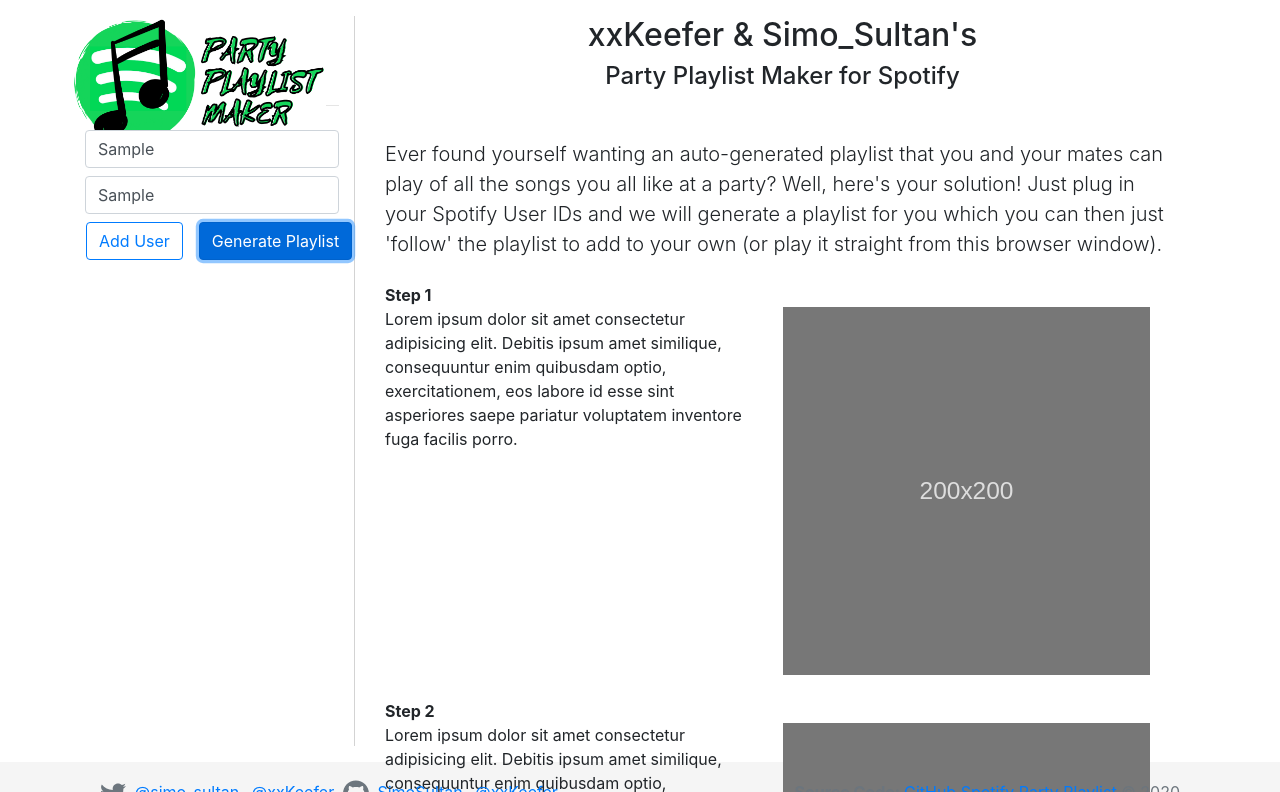
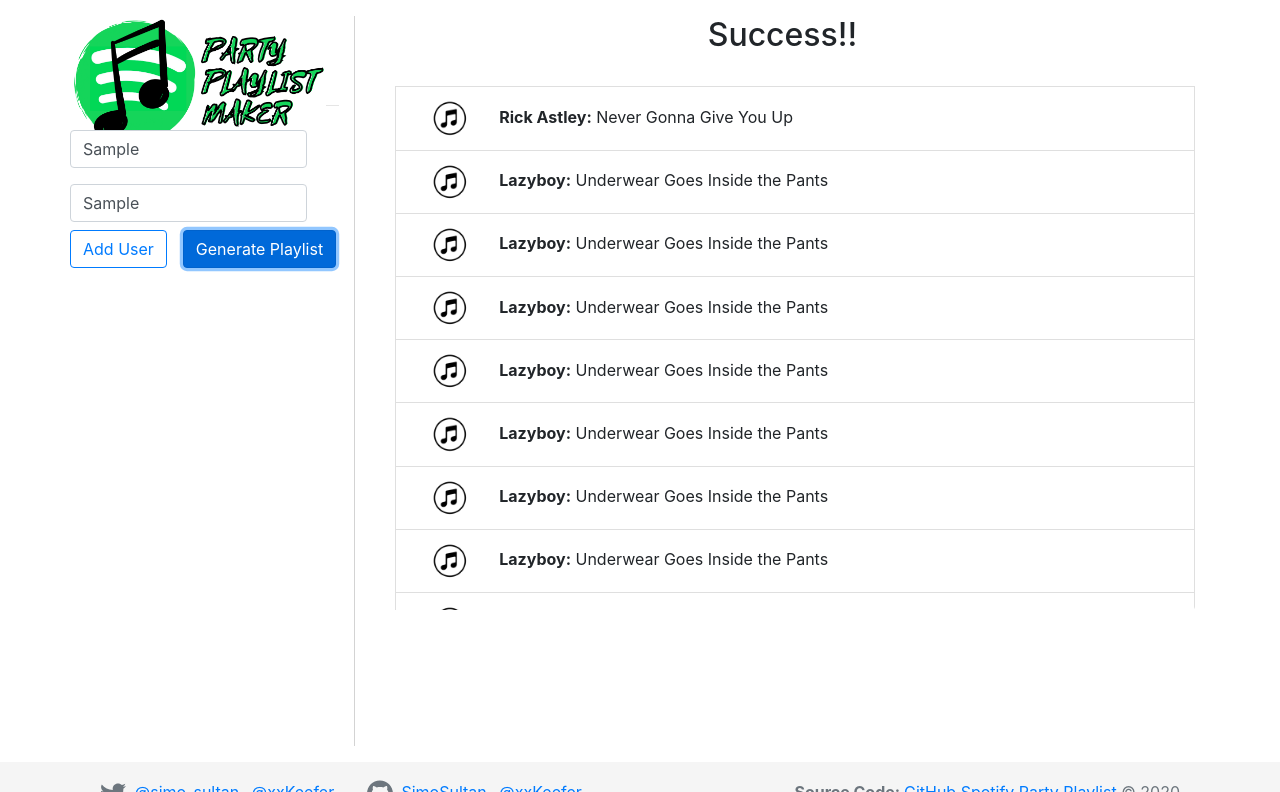
Before and after one commit to xxKeefer/spotify-party-playlist, a plain HTML site: page src/index.html in a window 1280 px wide. Both pictures are taken after typing "Sample", "Sample" into the empty fields and a click on the button "Generate Playlist". Shown: the top 792 px of the page. Drawn offline with nearby package versions, Linux system fonts and the light colour scheme.

Commit message:
added overflow to playlist

```diff
--- a/src/css/styles.scss
+++ b/src/css/styles.scss
@@ -50,6 +50,10 @@
         // height: 50%;
         #input-cont {
           width: 100%;
+          .remove-user-input {
+            cursor: pointer;
+            filter: invert(21%) sepia(87%) saturate(6870%) hue-rotate(357deg) brightness(105%) contrast(117%);
+          }
         }
       }
     }
--- a/src/index.html
+++ b/src/index.html
@@ -41,12 +41,15 @@
 
           <div id="input-cont" class="container">
 
-            <input class="form-control my-2" type="text" placeholder="User ID">
-            <input class="form-control my-2" type="text" placeholder="User ID">
-
+            <div id="user-cont-1" class="row">
+              <input id="user-input-1" class="form-control my-2 col-10" type="text" placeholder="User ID">
+            </div>
+            <div id="user-cont-2" class="row">
+              <input id="user-input-2" class="form-control my-2 col-10" type="text" placeholder="User ID">
+            </div>
           </div>
 
-          <button id="addUserIdButton" type="button" class="ml-3 btn btn-outline-primary">Add User</button>
+          <button id="addUserIdButton" type="button" class="btn btn-outline-primary">Add User</button>
           <button id="generatePlaylistButton" type="button" class="ml-3 btn btn-primary">Generate Playlist</button>
 
         </div>
@@ -88,7 +91,7 @@
         <img id="loadingPlaylistGif" class="d-none my-3 mx-3" src="img/loading.gif" alt="">
 
         <!-- PLAYLIST CONTAINER -->
-        <div id="playlist-cont" class="pt-4 container d-none list-group">
+        <div id="playlist-cont" class="pt-4 h-75 overflow-auto container d-none list-group">
           <ul id="playlist-list"></ul>
         </div>
 
@@ -119,7 +122,7 @@
         <a href="https://twitter.com/simo_sultan" class="d-inline mx-1">@simo_sultan</a>
         <a href="https://twitter.com/xxKeefer" class="d-inline mx-1">@xxKeefer</a>
         <!-- <p class="font-weight-bold d-inline ml-4">GitHub: </p> -->
-        <img src="img/github.svg" class="footer-social-icons alt="">
+        <img src="img/github.svg" class="ml-4 footer-social-icons alt="">
         <a href="https://github.com/SimoSultan" class="d-inline mx-1">SimoSultan</a>
         <a href="https://github.com/xxKeefer" class="d-inline mx-1">@xxKeefer</a>
 
--- a/src/js/frontEnd.js
+++ b/src/js/frontEnd.js
@@ -3,14 +3,68 @@
 const data = [
   {track: 'Never Gonna Give You Up', artist: 'Rick Astley', album: 'Whenever You Need Somebody', year: '1987'},
   {track: 'Underwear Goes Inside the Pants', artist: 'Lazyboy', album: 'Lazyboy TV', year: '2004'},
+  {track: 'Underwear Goes Inside the Pants', artist: 'Lazyboy', album: 'Lazyboy TV', year: '2004'},
+  {track: 'Underwear Goes Inside the Pants', artist: 'Lazyboy', album: 'Lazyboy TV', year: '2004'},
+  {track: 'Underwear Goes Inside the Pants', artist: 'Lazyboy', album: 'Lazyboy TV', year: '2004'},
+  {track: 'Underwear Goes Inside the Pants', artist: 'Lazyboy', album: 'Lazyboy TV', year: '2004'},
+  {track: 'Underwear Goes Inside the Pants', artist: 'Lazyboy', album: 'Lazyboy TV', year: '2004'},
+  {track: 'Underwear Goes Inside the Pants', artist: 'Lazyboy', album: 'Lazyboy TV', year: '2004'},
+  {track: 'Underwear Goes Inside the Pants', artist: 'Lazyboy', album: 'Lazyboy TV', year: '2004'},
+  {track: 'Underwear Goes Inside the Pants', artist: 'Lazyboy', album: 'Lazyboy TV', year: '2004'},
+  {track: 'Underwear Goes Inside the Pants', artist: 'Lazyboy', album: 'Lazyboy TV', year: '2004'},
+  {track: 'Underwear Goes Inside the Pants', artist: 'Lazyboy', album: 'Lazyboy TV', year: '2004'},
+  {track: 'Underwear Goes Inside the Pants', artist: 'Lazyboy', album: 'Lazyboy TV', year: '2004'},
+  {track: 'Underwear Goes Inside the Pants', artist: 'Lazyboy', album: 'Lazyboy TV', year: '2004'},
+  {track: 'Underwear Goes Inside the Pants', artist: 'Lazyboy', album: 'Lazyboy TV', year: '2004'},
+  {track: 'Underwear Goes Inside the Pants', artist: 'Lazyboy', album: 'Lazyboy TV', year: '2004'},
+  {track: 'Underwear Goes Inside the Pants', artist: 'Lazyboy', album: 'Lazyboy TV', year: '2004'},
+  {track: 'Underwear Goes Inside the Pants', artist: 'Lazyboy', album: 'Lazyboy TV', year: '2004'},
+  {track: 'Underwear Goes Inside the Pants', artist: 'Lazyboy', album: 'Lazyboy TV', year: '2004'},
+  {track: 'Underwear Goes Inside the Pants', artist: 'Lazyboy', album: 'Lazyboy TV', year: '2004'},
+  {track: 'Underwear Goes Inside the Pants', artist: 'Lazyboy', album: 'Lazyboy TV', year: '2004'},
+  {track: 'Underwear Goes Inside the Pants', artist: 'Lazyboy', album: 'Lazyboy TV', year: '2004'},
+  {track: 'Underwear Goes Inside the Pants', artist: 'Lazyboy', album: 'Lazyboy TV', year: '2004'},
+  {track: 'Underwear Goes Inside the Pants', artist: 'Lazyboy', album: 'Lazyboy TV', year: '2004'},
+  {track: 'Underwear Goes Inside the Pants', artist: 'Lazyboy', album: 'Lazyboy TV', year: '2004'},
+  {track: 'Underwear Goes Inside the Pants', artist: 'Lazyboy', album: 'Lazyboy TV', year: '2004'},
+  {track: 'Underwear Goes Inside the Pants', artist: 'Lazyboy', album: 'Lazyboy TV', year: '2004'},
+  {track: 'Underwear Goes Inside the Pants', artist: 'Lazyboy', album: 'Lazyboy TV', year: '2004'},
+  {track: 'Underwear Goes Inside the Pants', artist: 'Lazyboy', album: 'Lazyboy TV', year: '2004'},
+  {track: 'Underwear Goes Inside the Pants', artist: 'Lazyboy', album: 'Lazyboy TV', year: '2004'},
+  {track: 'Underwear Goes Inside the Pants', artist: 'Lazyboy', album: 'Lazyboy TV', year: '2004'},
+  {track: 'Underwear Goes Inside the Pants', artist: 'Lazyboy', album: 'Lazyboy TV', year: '2004'},
+  {track: 'Underwear Goes Inside the Pants', artist: 'Lazyboy', album: 'Lazyboy TV', year: '2004'},
+  {track: 'Underwear Goes Inside the Pants', artist: 'Lazyboy', album: 'Lazyboy TV', year: '2004'},
+  {track: 'Underwear Goes Inside the Pants', artist: 'Lazyboy', album: 'Lazyboy TV', year: '2004'},
+  {track: 'Underwear Goes Inside the Pants', artist: 'Lazyboy', album: 'Lazyboy TV', year: '2004'},
+  {track: 'Underwear Goes Inside the Pants', artist: 'Lazyboy', album: 'Lazyboy TV', year: '2004'},
+  {track: 'Underwear Goes Inside the Pants', artist: 'Lazyboy', album: 'Lazyboy TV', year: '2004'},
+  {track: 'Underwear Goes Inside the Pants', artist: 'Lazyboy', album: 'Lazyboy TV', year: '2004'},
+  {track: 'Underwear Goes Inside the Pants', artist: 'Lazyboy', album: 'Lazyboy TV', year: '2004'},
+  {track: 'Underwear Goes Inside the Pants', artist: 'Lazyboy', album: 'Lazyboy TV', year: '2004'},
+  {track: 'Underwear Goes Inside the Pants', artist: 'Lazyboy', album: 'Lazyboy TV', year: '2004'},
+  {track: 'Underwear Goes Inside the Pants', artist: 'Lazyboy', album: 'Lazyboy TV', year: '2004'},
+  {track: 'Underwear Goes Inside the Pants', artist: 'Lazyboy', album: 'Lazyboy TV', year: '2004'},
+  {track: 'Underwear Goes Inside the Pants', artist: 'Lazyboy', album: 'Lazyboy TV', year: '2004'},
+  {track: 'Underwear Goes Inside the Pants', artist: 'Lazyboy', album: 'Lazyboy TV', year: '2004'},
+  {track: 'Underwear Goes Inside the Pants', artist: 'Lazyboy', album: 'Lazyboy TV', year: '2004'},
+  {track: 'Underwear Goes Inside the Pants', artist: 'Lazyboy', album: 'Lazyboy TV', year: '2004'},
+  {track: 'Underwear Goes Inside the Pants', artist: 'Lazyboy', album: 'Lazyboy TV', year: '2004'},
+  {track: 'Underwear Goes Inside the Pants', artist: 'Lazyboy', album: 'Lazyboy TV', year: '2004'},
 ]
+
+// global var of number of user inputs on page
+var userCount = 3
 
 // HTML ELEMENTS and ONCLICK LISTENERS
 let addUserIdButton = document.getElementById('addUserIdButton')
-addUserIdButton.addEventListener('click', addUserIdInput)
+addUserIdButton.addEventListener('click', () => {
+  addUserIdInput(userCount)
+  userCount++
+})
 
 let generatePlaylistButton = document.getElementById('generatePlaylistButton')
-generatePlaylistButton.addEventListener('click', () => {generateList(data)})
+generatePlaylistButton.addEventListener('click', () => {generatePlaylist(data)})
 
 let logoImg = document.getElementById('logo')
 let logoWordsImg = document.getElementById('logo-words')
@@ -19,16 +73,32 @@
 
 
 
-
-
 // FUNCTIONS
 
-function addUserIdInput() {
+function addUserIdInput(num) {
+  let div = document.createElement('div')
+  div.classList.add('row')
+  div.setAttribute('id', `user-cont-${num}`)
+
+  let img = document.createElement('img')
+  img.src = 'img/times.svg'
+  img.setAttribute('id', `user-remove-${num}`)
+  img.classList.add('remove-user-input', 'col-2')
+  img.addEventListener('click', ()=> {removeUserInput(num)})
+
   let inputCont = document.getElementById('input-cont')
+
   let input = document.createElement('input')
-  input.classList.add('form-control', 'my-2')
+  input.classList.add('form-control', 'my-2', 'col-10')
+  img.setAttribute('id', `user-input-${num}`)
   input.placeholder = "User ID"
-  inputCont.appendChild(input)
+
+  div.append(input, img)
+  inputCont.appendChild(div)
+}
+
+function removeUserInput(num) {
+  document.getElementById(`user-cont-${num}`).remove()
 }
 
 
@@ -36,6 +106,7 @@
 function generateList(data) {
   let list = document.getElementById('playlist-list')
 
+  console.log(data);
   data.forEach(element => {
     let item = document.createElement('li')
     item.classList.add('list-group-item', 'row')
@@ -60,9 +131,9 @@
   });
 }
 
-function generatePlaylist(data) {
+function generatePlaylist() {
 
-  let timeout = 2000
+  let timeout = 1000
   // clear the playlist that's there
   document.getElementById('playlist-list').innerHTML = ''
 
@@ -73,11 +144,10 @@
   // hide the home page
   // show the loading gif
   // generate the playlist from the array
+  generateList(data)
   hideElement('playlist-cont')
   hideElement('home-page-cont')
   showElement('loadingPlaylistGif')
-  generateList(data)
-
 
   setTimeout(() => {
     document.getElementById('right-cont-header').textContent = "Success!!"
@@ -87,6 +157,8 @@
   }, timeout);
 
 }
+
+
 
 
 
@@ -103,20 +175,3 @@
 function hideElement(id) {
   document.getElementById(id).classList.add('d-none')
 }
-
-
-// function showElement(el) {
-//   el.style.display = "block"
-// }
-
-// function hideElement(el) {
-//   el.style.display = "none"
-// }
-
-// function showLoadingGif(id, time) {
-//   let loadingGif = document.getElementById(id)
-//   showElement(loadingGif)
-//   setTimeout(() => {
-//     hideElement(loadingGif)
-//   }, time);
-// }
```
Also changed, not shown: src/css/styles.css, src/img/times.svg (added), 1 other file.
